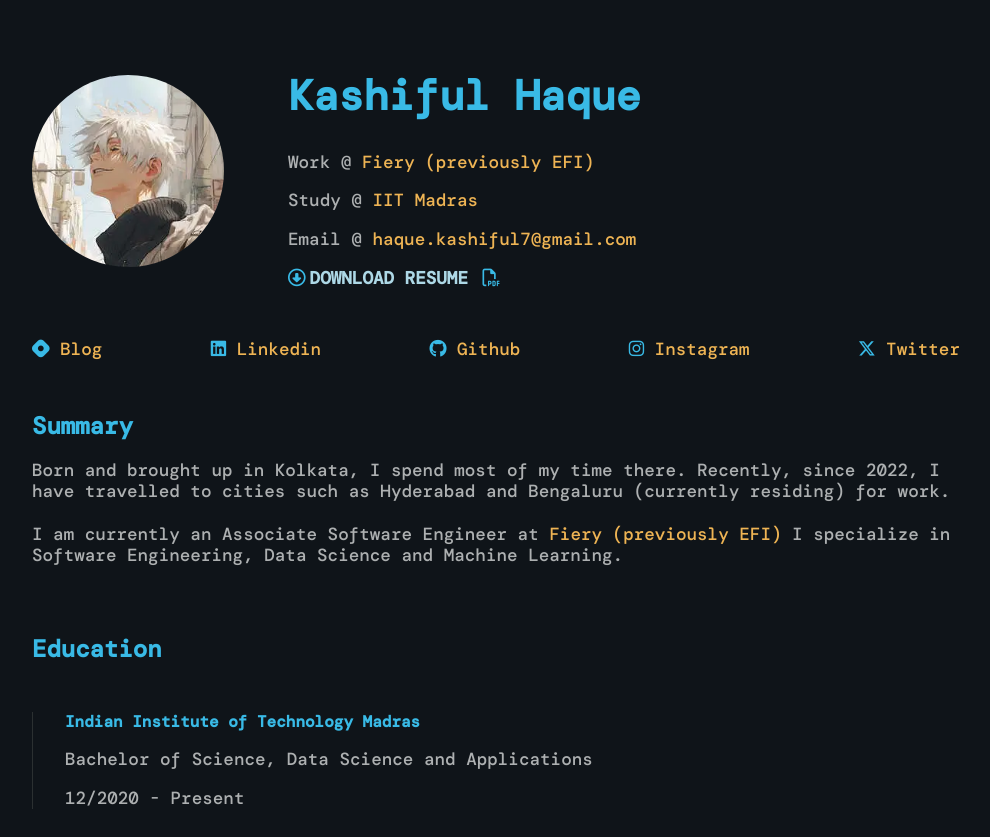
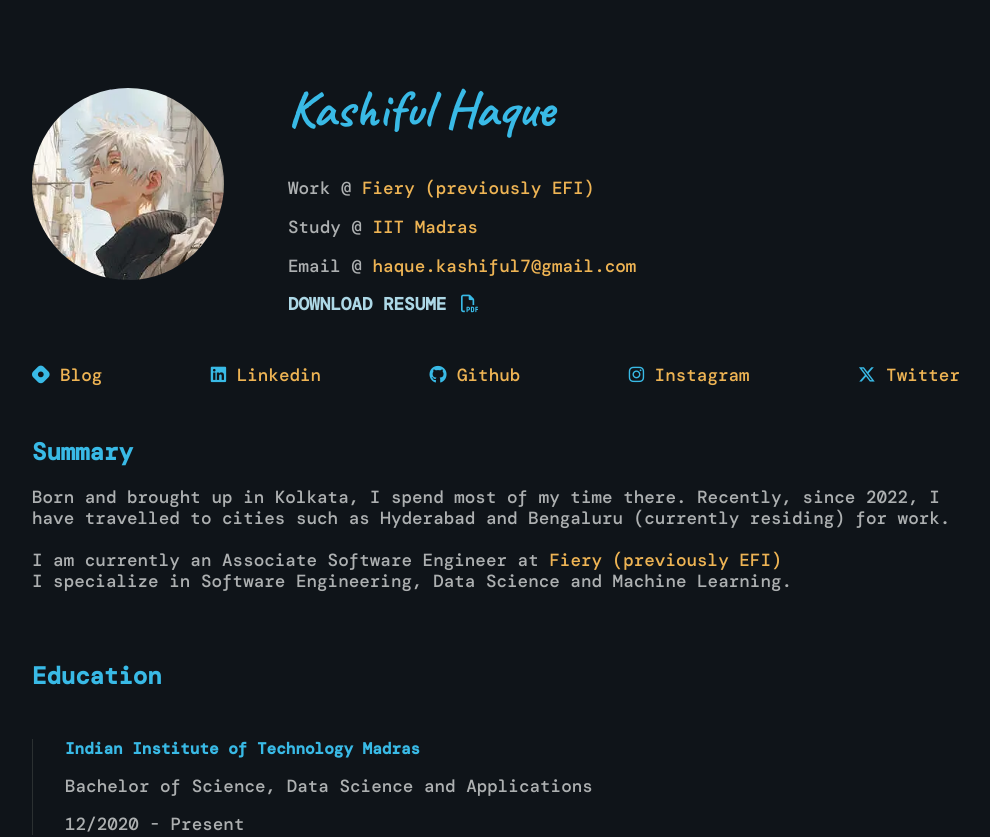
Before and after one commit to kashifulhaque/ifkash, a SvelteKit app: page / in a window 1280 px wide. Shown: the top 837 px of the page, without its empty margins (144-1134 px from the left). Built offline with nearby package versions, Linux system fonts and the light colour scheme; a web font is replaced by a local one.

Commit message:
Update name font 🎆

```diff
--- a/src/app.css
+++ b/src/app.css
@@ -2,6 +2,7 @@
 @import url("https://fonts.googleapis.com/css2?family=Pixelify+Sans&display=swap");
 @import url('https://fonts.googleapis.com/css2?family=Figtree&display=swap');
 @import url('https://fonts.googleapis.com/css2?family=DM+Mono:wght@300;500&display=swap');
+@import url('https://fonts.googleapis.com/css2?family=Caveat:wght@700&display=swap');
 
 :root {
   --mainTextColor-light: #000;
@@ -92,7 +93,8 @@ a {
 }
 
 #user-name {
-  font-size: 42px;
+  font-family: 'Caveat', cursive;
+  font-size: 52px;
   line-height: 1em;
 }
 
--- a/src/routes/+page.svelte
+++ b/src/routes/+page.svelte
@@ -49,8 +49,7 @@
               href="./assets/Kashiful_Haque.pdf"
               target="_blank"
               rel="noopener noreferrer"
-              ><i class="fa-regular fa-circle-down margin-right"></i>Download
-              Resume
+              >Download Resume
               <i class="fa-regular fa-file-pdf margin-left"></i>
             </a>
           </p>
@@ -106,6 +105,7 @@
           <br /><br />
           I am currently an Associate Software Engineer at
           <a href="https://fiery.com" target="_blank" rel="noopener noreferrer">Fiery (previously EFI)</a>
+          <br />
           I specialize in Software Engineering, Data Science and Machine Learning.
         </p>
       </section>
```
